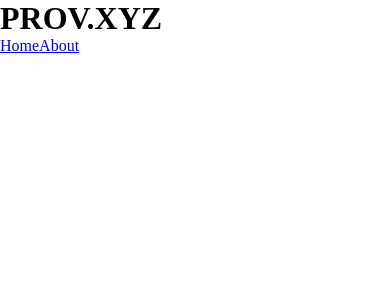
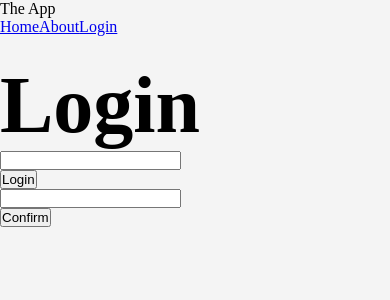
Before and after one commit to doubleday-and-cartwright/nuxt-firebase-boilerplate, a Nuxt app: page /login in a window 390 px wide. Before the commit this address had no page. Shown: the top 300 px of the page. Built offline with nearby package versions, Linux system fonts and the light colour scheme.

Commit message:
feat: begin adding phone sign in and global style

```diff
--- /dev/null
+++ b/assets/style/buttons.scss
@@ -0,0 +1,5 @@
+button {
+  &.block {
+    display: block;
+  }
+}
--- /dev/null
+++ b/assets/style/forms.scss
@@ -0,0 +1,3 @@
+input {
+  display: block;
+}
--- /dev/null
+++ b/assets/style/global.scss
@@ -0,0 +1,29 @@
+* {
+  margin: 0;
+  padding: 0;
+}
+
+html {
+  font-size: 16px;
+}
+
+body {
+  background-color: $grey-1;
+  font-size: 1rem;
+}
+
+p, a {
+  font-size: 1rem;
+}
+
+h1 {
+  font-size: 5rem;
+}
+
+h2 {
+  font-size: 3.75rem;
+}
+
+h3 {
+  font-size: 2rem;
+}
--- /dev/null
+++ b/assets/style/main.scss
@@ -0,0 +1,3 @@
+@import 'variables';
+@import 'global';
+@import 'buttons';
--- /dev/null
+++ b/assets/style/variables.scss
@@ -0,0 +1,3 @@
+$brand-primary: #0060ff;
+$grey-1: #f4f4f4;
+$grey-2: #dddddd;
--- a/components/TheHeader.vue
+++ b/components/TheHeader.vue
@@ -1,10 +1,11 @@
 <template>
   <header>
-    <h1>PROV.XYZ</h1>
+    <a>The App</a>
 
     <nav>
       <router-link to="/">Home</router-link>
       <router-link to="about">About</router-link>
+      <router-link to="login">Login</router-link>
     </nav>
   </header>
 </template>
--- a/composables/useFirebase.ts
+++ b/composables/useFirebase.ts
@@ -1,39 +1,32 @@
-// This composable sets up Firebase and associated services to be used throughout the app.
+/**
+ * Set up globally used Firebase functionality.
+ */
 
-import { initializeApp } from 'firebase/app'
-import { getFirestore, connectFirestoreEmulator } from 'firebase/firestore'
-// import { getAnalytics, isSupported } from 'firebase/analytics'
-// import { getAuth, connectAuthEmulator } from 'firebase/auth' // Can only run on client
-// See: https://www.reddit.com/r/Nuxt/comments/y5e42k/component_auth_has_not_been_registered_yet_error/
+import {
+  getAuth,
+  onAuthStateChanged,
+  signInWithPhoneNumber,
+  ApplicationVerifier
+} from 'firebase/auth'
 
-import * as firebaseSettings from '../firebase.json'
+// To apply the default browser preference instead of explicitly setting it.
+// firebase.auth().useDeviceLanguage();
 
-export const useFirebase = () => {
-  const nuxtApp = useNuxtApp()
-  const env = nuxtApp.$config.public
+export const createUser = async () => {
 
-  const firebaseConfig = {
-    apiKey: env.FIREBASE_API_KEY,
-    authDomain: env.FIREBASE_AUTH_DOMAIN,
-    projectId: env.FIREBASE_PROJECT_ID,
-    storageBucket: env.FIREBASE_STORAGE_BUCKET,
-    messagingSenderId: env.FIREBASE_MESSAGING_SENDER_ID,
-    appId: env.FIREBASE_APP_ID,
-    measurementId: env.FIREBASE_MEASUREMENT_ID
-  }
-  const firebaseApp = initializeApp(firebaseConfig)
-  // const auth = getAuth(firebaseApp)
-  const firestore = getFirestore()
+}
 
-  if (env.USE_FIREBASE_EMULATORS === 'true') {
-    const firebaseEmulator = firebaseSettings.emulators
-    console.log('Connecting to Firebase emulators...')
-    connectFirestoreEmulator(firestore, 'localhost', firebaseEmulator.firestore.port)
-    // connectAuthEmulator(auth, 'http://localhost:' + firebaseEmulator.auth.port)
-  }
+export const signInUser = async (phoneNumber: string, appVerifier: ApplicationVerifier) => {
+  const confirmationResult = await signInWithPhoneNumber(getAuth(), phoneNumber, appVerifier)
+    .catch((error: Error) => {
+      console.log('Unable to send SMS:', error)
+    })
+  console.log('Verification SMS sent.')
+  return confirmationResult
+}
 
-  return {
-    firebaseApp,
-    firestore
-  }
+export const initUser = async () => {
+  onAuthStateChanged(getAuth(), (user) => {
+    console.log('User auth state changed.')
+  })
 }
--- a/nuxt.config.ts
+++ b/nuxt.config.ts
@@ -1,5 +1,8 @@
 // https://v3.nuxtjs.org/api/configuration/nuxt.config
 export default defineNuxtConfig({
+  css: [
+    '~/assets/style/main.scss'
+  ],
   // These variables are meant to be exposed on the client
   publicRuntimeConfig: {
     USE_FIREBASE_EMULATORS: process.env.VUE_APP_USE_FIREBASE_EMULATORS,
--- a/package.json
+++ b/package.json
@@ -12,8 +12,7 @@
     "firebase-admin": "^11.3.0",
     "firebase-functions": "^4.1.1",
     "firebase-functions-test": "^3.0.0",
-    "nuxt": "3.0.0-rc.13",
-    "sass": "^1.56.1"
+    "nuxt": "3.0.0-rc.13"
   },
   "dependencies": {
     "firebase": "^9.14.0"
--- /dev/null
+++ b/pages/login.vue
@@ -0,0 +1,53 @@
+<template>
+  <h1>Login</h1>
+  <input v-model="phoneNumber" type="phone" />
+  <button id="sign-in-button" class="block" @click="signIn">
+    Login
+  </button>
+
+  <input v-model="verificationCode" type="text">
+  <button class="block" @click="confirmCode">
+    Confirm
+  </button>
+</template>
+
+<script setup>
+import { RecaptchaVerifier } from 'firebase/auth'
+const { $auth } = useNuxtApp()
+
+// Data
+const phoneNumber = ref('')
+const verificationCode = ref('')
+const confirmationResult = ref()
+
+onMounted(() => {
+  window.recaptchaVerifier = new RecaptchaVerifier('sign-in-button', {
+    'size': 'invisible', // Invisible means that there's no input required from the user
+    'callback': (response) => {
+      console.log('Recaptcha Response', response)
+      this.signIn()
+    }
+  }, $auth)
+})
+
+/**
+ * Send a verification code to the user's phone
+ */
+async function signIn () {
+  console.log('Signing in...')
+  const confirmation = await signInUser(phoneNumber.value, window.recaptchaVerifier)
+  confirmationResult.value = confirmation
+}
+
+/**
+ * Confirm the 2FA verification code that was sent to the user's phone
+ */
+async function confirmCode () {
+  console.log('Confirming with code', verificationCode.value)
+  const user = await confirmationResult.value.confirm(verificationCode.value)
+    .catch((error) => {
+      console.log(error)
+    })
+  console.log('USER', user)
+}
+</script>
--- /dev/null
+++ b/plugins/firebaseSetup.client.ts
@@ -0,0 +1,38 @@
+// This plugin sets up Firebase and associated services to be used throughout the app.
+// Plugins are just run once and set up at the beginning of the creation of the app.
+
+import { initializeApp } from 'firebase/app'
+import { getFirestore, connectFirestoreEmulator } from 'firebase/firestore'
+// import { getAnalytics, isSupported } from 'firebase/analytics'
+import { getAuth, connectAuthEmulator } from 'firebase/auth' // Can only run on client
+// See: https://www.reddit.com/r/Nuxt/comments/y5e42k/component_auth_has_not_been_registered_yet_error/
+
+import * as firebaseSettings from '../firebase.json'
+
+export default defineNuxtPlugin((NuxtApp) => {
+  const nuxtApp = useNuxtApp()
+  const env = nuxtApp.$config.public
+
+  const firebaseConfig = {
+    apiKey: env.FIREBASE_API_KEY,
+    authDomain: env.FIREBASE_AUTH_DOMAIN,
+    projectId: env.FIREBASE_PROJECT_ID,
+    storageBucket: env.FIREBASE_STORAGE_BUCKET,
+    messagingSenderId: env.FIREBASE_MESSAGING_SENDER_ID,
+    appId: env.FIREBASE_APP_ID,
+    measurementId: env.FIREBASE_MEASUREMENT_ID
+  }
+  const firebaseApp = initializeApp(firebaseConfig)
+  const auth = getAuth(firebaseApp)
+  const firestore = getFirestore()
+
+  if (env.USE_FIREBASE_EMULATORS === 'true') {
+    const firebaseEmulator = firebaseSettings.emulators
+    console.log('Connecting to Firebase emulators...')
+    connectFirestoreEmulator(firestore, 'localhost', firebaseEmulator.firestore.port)
+    // connectAuthEmulator(auth, 'http://localhost:' + firebaseEmulator.auth.port)
+  }
+
+  NuxtApp.provide('firestore', firestore)
+  NuxtApp.provide('auth', auth)
+})
--- a/plugins/useFirebase.ts
+++ /dev/null
@@ -1,5 +0,0 @@
-export default defineNuxtPlugin((NuxtApp) => {
-  const { firestore } = useFirebase()
-
-  NuxtApp.provide('firestore', firestore)
-})
```
Also changed, not shown: 1 other file (tests, documents, lock files or other folders).
